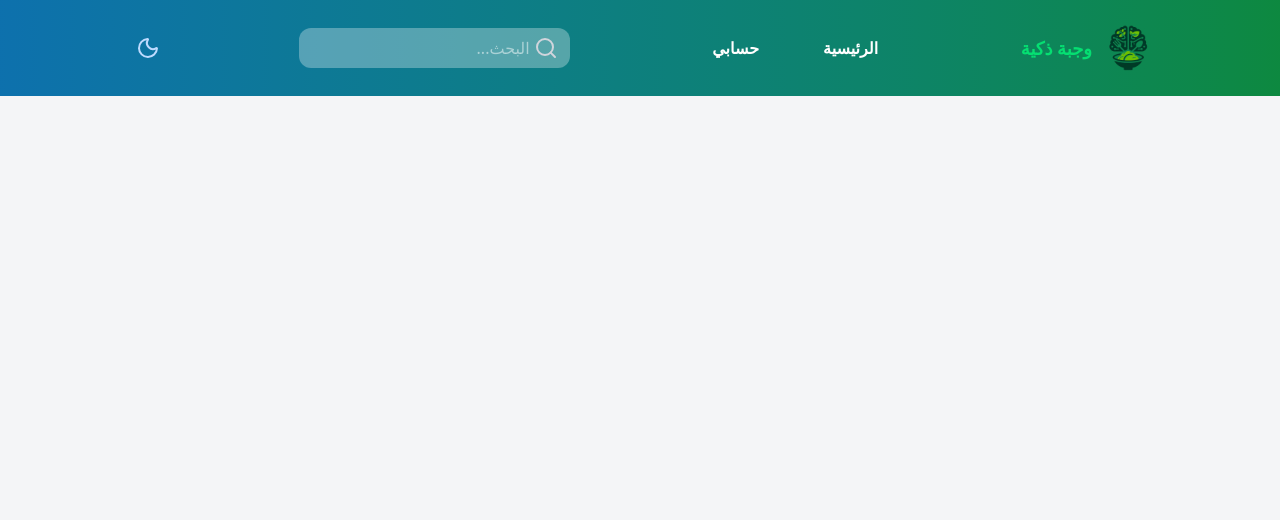
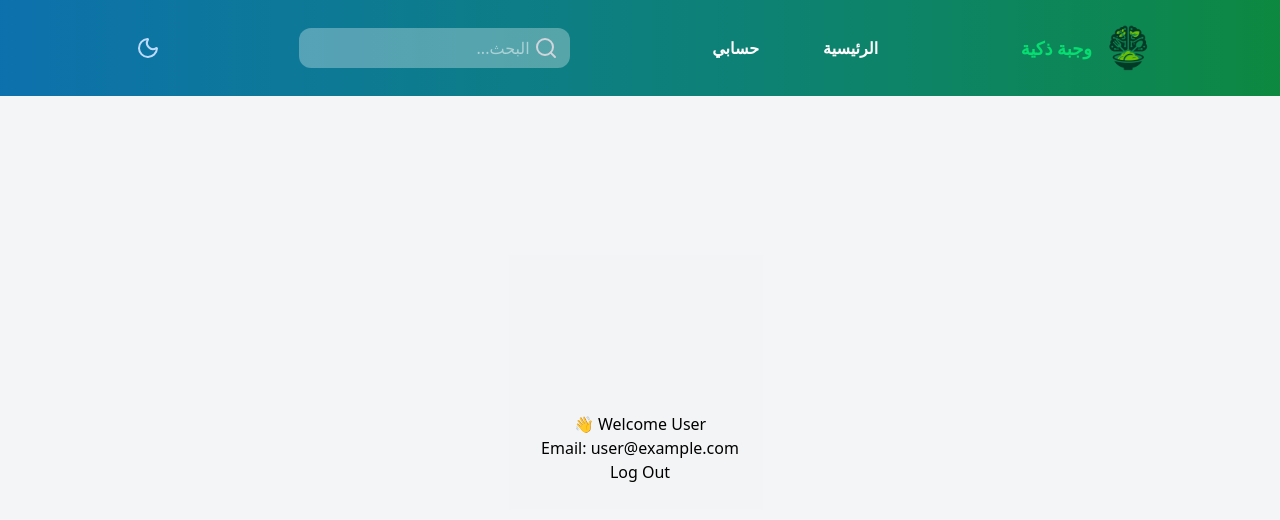
Before and after one commit to george-sameh/Smart-Meal, a React (Vite) app: page /profile in a window 1280 px wide. Shown: the top 520 px of the page. Built offline with nearby package versions, Linux system fonts and the light colour scheme; no server answers; sample sign-in values are in the browser's storage.

Commit message:
feat: add Profile component and update routing; enhance login flow with email verification

```diff
--- a/src/App.jsx
+++ b/src/App.jsx
@@ -3,16 +3,20 @@ import Home from "./home";
 import Login from "./login";
 import Register from "./register";
 import ResetPassword from "./resetPassword";
+import Profile from "./profile";
 
 const App = () => {
   return (
-    <main className="bg-gray-100/95 dark:bg-gray-900/95 min-h-screen transition-colors duration-300 pt-32">
+    <main className="bg-gray-100/95 dark:bg-gray-900/95 transition-colors duration-300 pt-24">
+      <div className="flex justify-center items-center min-h-[calc(100vh-6rem)]">
         <Routes>
           <Route path="/" element={<Home />} />
           <Route path="/login" element={<Login />} />
           <Route path="/register" element={<Register />} />
           <Route path="/resetPassword" element={<ResetPassword />} />
+          <Route path="/profile" element={<Profile />} />
         </Routes>
+      </div>
     </main>
   );
 };
--- a/src/Firebase/auth.js
+++ b/src/Firebase/auth.js
@@ -40,6 +40,6 @@ export const dopasswordChange = (password) => {
 
 export const dosendEmailVerification = () => {
   return sendEmailVerification(auth.currentUser, {
-    url: `${window.location.origin}/home`
+    url: `${window.location.origin}/profile`
   });
 }
--- a/src/home.jsx
+++ b/src/home.jsx
@@ -1,12 +1,27 @@
 import foods from "./data/foods";
 import FoodCard from "./components/FoodCard";
+import { Search, CircleX } from 'lucide-react';
 
 const Home = () => {
   return (
-    <div className="flex flex-wrap justify-center gap-4 p-6">
-      {foods.map((item) => (
-        <FoodCard key={item.id} food={item} />
-      ))}
+    <div>
+      <div className="w-1/2 mx-auto">
+        <div className="flex items-center justify-center border-2 border-gray-300 dark:border-gray-400 rounded-xl shadow-xl p-2 gap-2 focus-within:ring-2 focus-within:ring-blue-400 transition-all">
+          <Search className="text-gray-400/90" size={25} />
+          <input
+            type="text"
+            placeholder="ابحث عن الطعام..."
+            className="border-none outline-none w-full text-gray-900 dark:text-white"
+          />
+          <CircleX className="text-gray-400/90" size={25} />
+        </div>
+      </div>
+
+      <div className="flex flex-wrap justify-center gap-4 p-6">
+        {foods.map((item) => (
+            <FoodCard key={item.id} food={item} />
+        ))}
+      </div>
     </div>
   );
 };
--- a/src/login.jsx
+++ b/src/login.jsx
@@ -1,10 +1,13 @@
 import { useState } from "react";
 import { auth } from "./Firebase/firebase";
-import { dosigninwithemailandpassword, dosigninwithgoogle } from "./Firebase/auth";
+import { dosigninwithemailandpassword, dosigninwithgoogle, dosendEmailVerification } from "./Firebase/auth";
 import { db } from "./Firebase/firebase";
 import { doc, getDoc } from "firebase/firestore";
+import { useNavigate } from "react-router-dom";
 
 const Login = () => {
+  const navigate = useNavigate();
+
   const [email, setEmail] = useState("");
   const [password, setPassword] = useState("");
   const [isSigningIn, setIsSigningIn] = useState(false);
@@ -45,10 +48,13 @@ const Login = () => {
       await dosigninwithemailandpassword(email, password);
 
       if (!auth.currentUser.emailVerified) {
+        await dosendEmailVerification();
         throw { code: "auth/email-not-verified" };
       }
 
       alert("تم تسجيل الدخول بنجاح");
+      navigate("/profile");
+
     } catch (error) {
       setErrorMessage(handleFirebaseError(error));
     } finally {
@@ -85,7 +91,6 @@ const Login = () => {
   };
 
   return (
-    <div className="pt-32 flex justify-center">
     <div className="bg-white/90 dark:bg-gray-800/90 transition-colors duration-300 text-black dark:text-white p-10 rounded-2xl shadow-lg max-w-md w-full border border-gray-300 dark:border-gray-700">
       <h1 className="text-2xl font-bold text-center">تسجيل الدخول</h1>
 
@@ -166,7 +171,6 @@ const Login = () => {
         {isSigningIn ? "جاري تسجيل الدخول..." : "تسجيل الدخول باستخدام Google"}
       </button>
     </div>
-    </div>
   );
 };
 
--- /dev/null
+++ b/src/profile.jsx
@@ -0,0 +1,23 @@
+import { useAuth } from "./contexts/authContext";
+import { Navigate } from "react-router-dom";
+import { dosignout } from "./Firebase/auth";
+
+const Profile = () => {
+  const { userLoggedIn, currentUser } = useAuth();
+
+  if (!userLoggedIn) {
+    return <Navigate to="/login" />;
+  } else if(!currentUser.emailVerified) {
+    return <Navigate to="/login" />;
+  }
+
+  return (
+    <div>
+      <h1>Welcome {currentUser?.name || "User"} 👋</h1>
+      <p>Email: {currentUser?.email}</p>
+      <button onClick={dosignout}>Log Out</button>
+    </div>
+  );
+};
+
+export default Profile;
--- a/src/register.jsx
+++ b/src/register.jsx
@@ -16,8 +16,8 @@ const Register = () => {
         return "البريد الإلكتروني غير صحيح.";
       case "auth/email-already-in-use":
         return "هذا البريد مسجل بالفعل.";
-      case "auth/weak-password":
-        return "كلمة السر ضعيفة.  يجب أن تكون 8 أحرف على الأقل وتشمل حروف كبيرة وصغيرة وأرقام ورموز.";
+      case "auth/password-does-not-meet-requirements":
+        return "كلمة السر ضعيفة.  يجب أن تكون 8 أحرف على الأقل وتشمل حروف صغيرة وأرقام.";
       case "auth/network-request-failed":
         return "فشل الاتصال بالشبكة. تحقق من الإنترنت.";
 
@@ -83,7 +83,6 @@ const Register = () => {
     };
 
   return (
-    <div className="pt-32 flex justify-center">
     <div className="bg-white/90 dark:bg-gray-800/90 transition-colors duration-300 text-black dark:text-white p-10 rounded-2xl shadow-lg max-w-md w-full border border-gray-300 dark:border-gray-700">
       <h1 className="text-2xl font-bold text-center">انشاء حساب</h1>
 
@@ -106,7 +105,6 @@ const Register = () => {
             className="w-full px-4 py-2 rounded-lg border border-gray-300 focus:outline-none focus:ring-2 focus:ring-blue-400 dark:bg-gray-700 dark:border-gray-600 dark:text-white transition-all"
           />
         </div>
-
 
         <div className="my-4 text-right">
           <label htmlFor="email" className="block mb-2 font-semibold">
@@ -177,7 +175,6 @@ const Register = () => {
         {isRegistering ? "جاري إنشاء الحساب..." : "إنشاء حساب باستخدام Google"}
       </button>
     </div>
-    </div>
   );
 };
 
--- a/src/resetPassword.jsx
+++ b/src/resetPassword.jsx
@@ -40,7 +40,6 @@ const ResetPassword = () => {
   };
 
   return (
-    <div className="pt-32 flex justify-center">
     <div className="bg-white/90 dark:bg-gray-800/90 transition-colors duration-300 text-black dark:text-white p-10 rounded-2xl shadow-lg max-w-md w-full border border-gray-300 dark:border-gray-700">
       <h1 className="text-2xl font-bold text-center">إعادة تعيين كلمة السر</h1>
 
@@ -83,7 +82,6 @@ const ResetPassword = () => {
       </div>
 
     </div>
-    </div>
   );
 };
 
```
Lines whose indentation alone changed are shown as unchanged.
